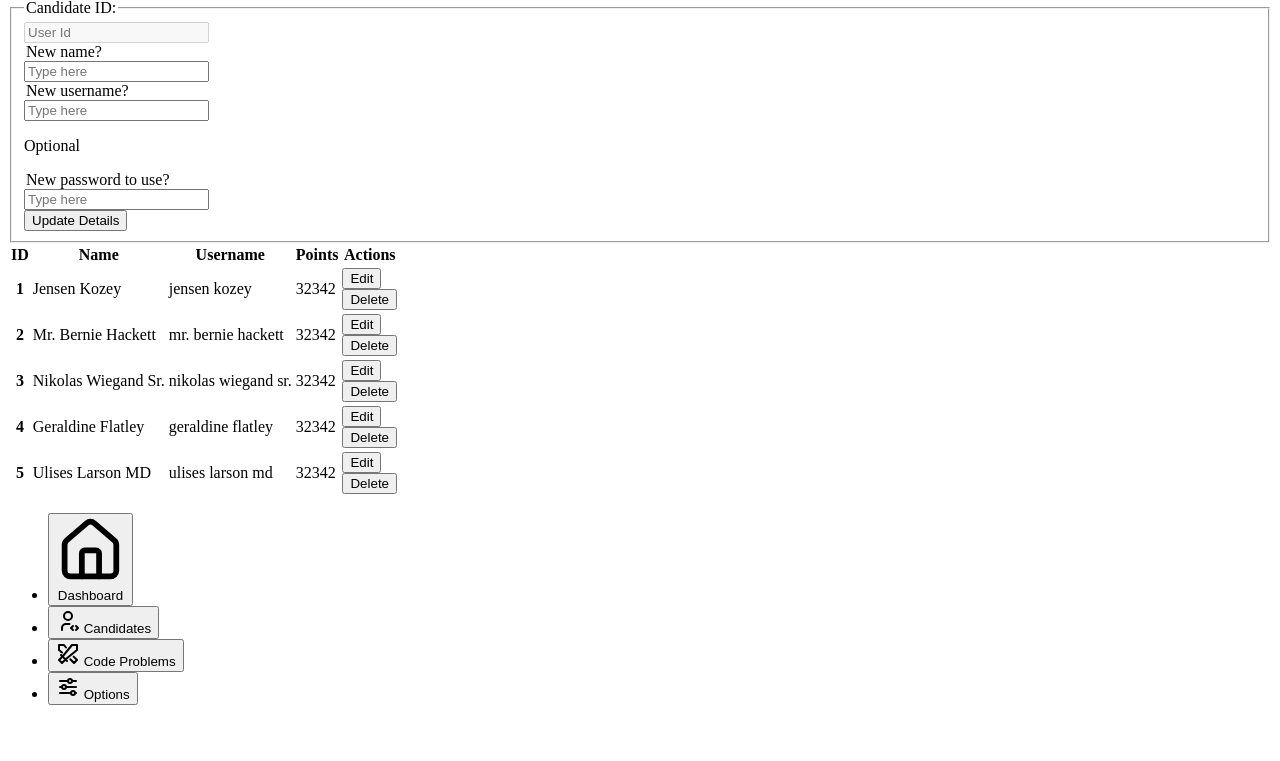
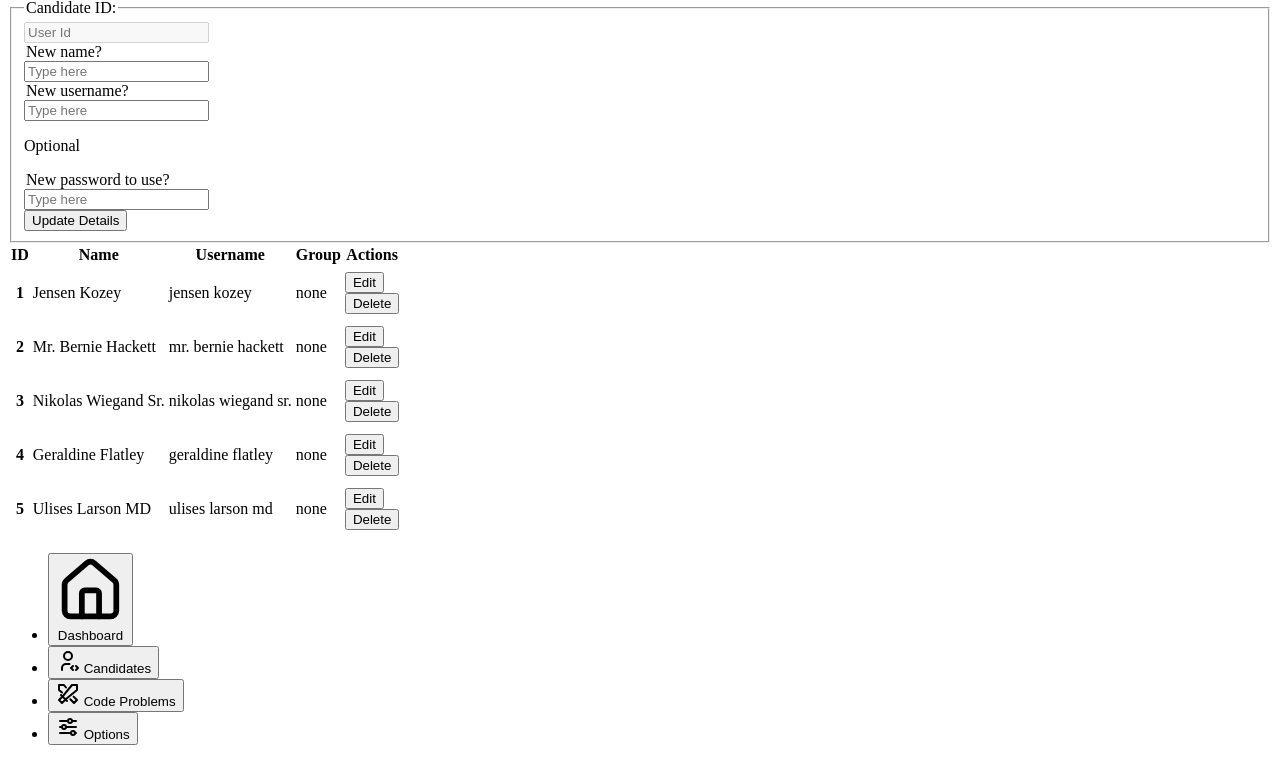
Before and after one commit to TheDirtiestRat/coding-compition-system, a Laravel app: page /admin/candidates in a window 1280 px wide. Shown: the part 1618-2379 px from the top of the page. Before the commit the page ends 2323 px from the top, so only its background shows below. Run offline with Laravel 12, Linux system fonts and the light colour scheme; a user stored in the database is signed in; data comes from the database, SQL or seed files in the repository.

Commit message:
feat: Replace points field in table with group of candidate

```diff
--- a/resources/views/admin/candidates.blade.php
+++ b/resources/views/admin/candidates.blade.php
@@ -91,7 +91,7 @@
                             <th>ID</th>
                             <th>Name</th>
                             <th>Username</th>
-                            <th>Points</th>
+                            <th>Group</th>
                             <th>Actions</th>
                         </tr>
                     </thead>
@@ -101,7 +101,11 @@
                                 <th>{{ $candidate->id }}</th>
                                 <td>{{ $candidate->fullname }}</td>
                                 <td>{{ optional($candidate->user)->name }}</td>
-                                <td>{{ 32342 }}</td>
+                                <td>
+                                    <p class="badge badge-primary badge-soft">
+                                        {{ $candidate->group }}
+                                    </p>
+                                </td>
                                 <td class="flex flex-row items-center justify-center gap-2">
                                     <button class="btn btn-xs"
                                         onclick="edit_candidate('{{ $candidate->id }}','{{ $candidate->fullname }}','{{ optional($candidate->user)->name }}')">Edit</button>
```
